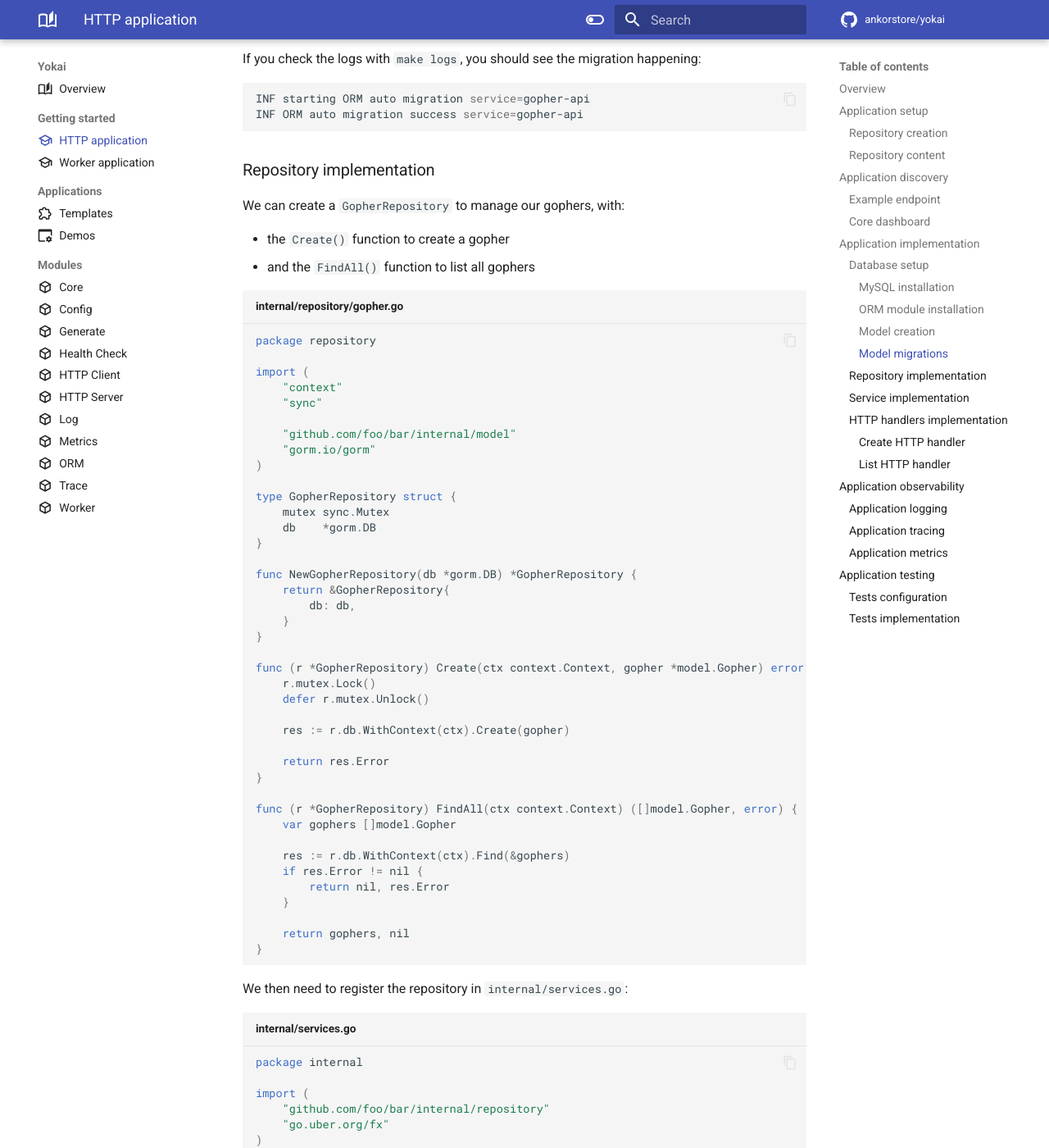
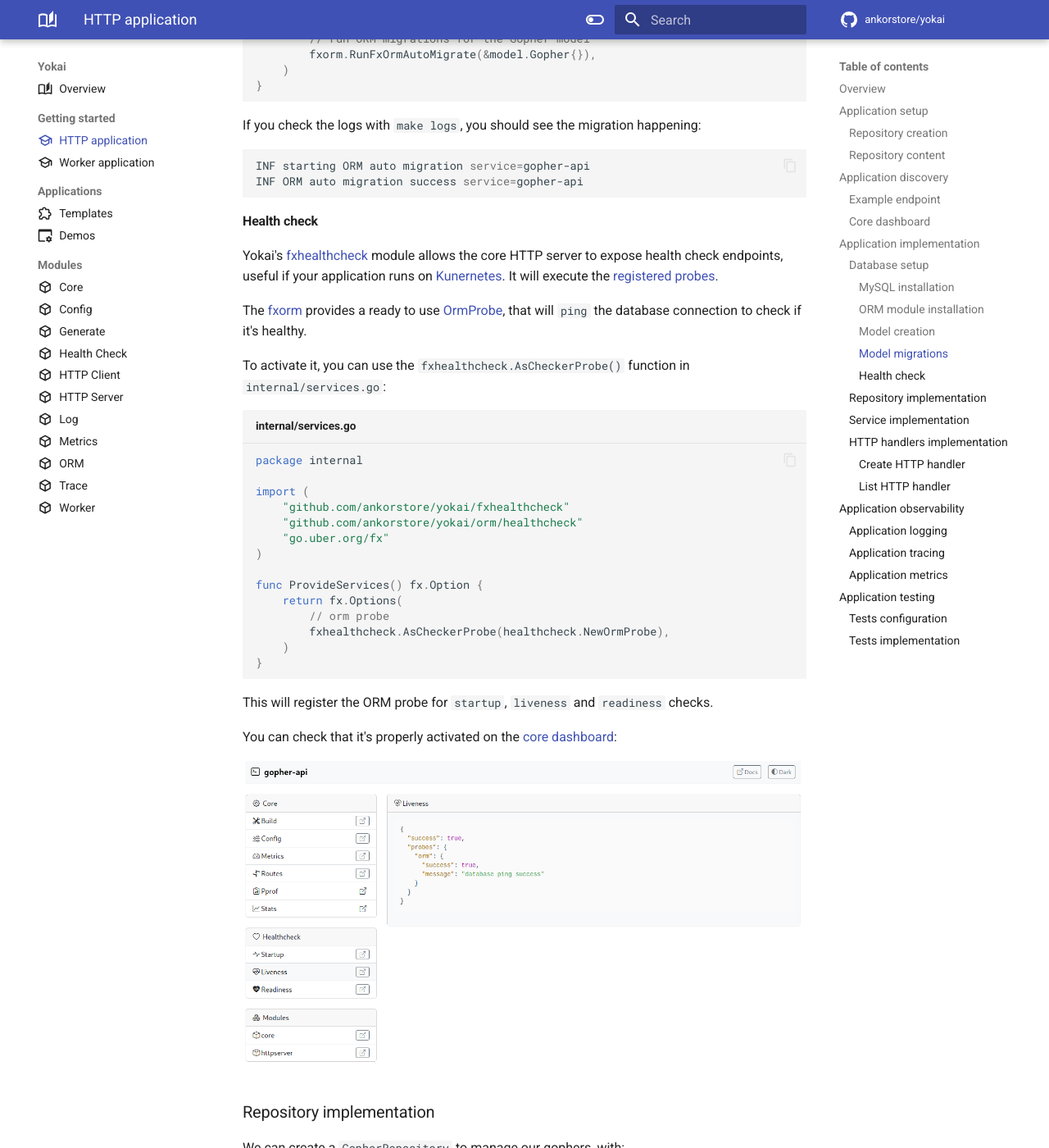
Before and after one commit to ankorstore/yokai, an MkDocs documentation site: the page built from docs/tutorials/http-application.md, in a window 1280 px wide and 1400 px high, scrolled down 6063 px. Shown: the whole window at 82% size. Built offline with MkDocs 1.6.1 and Material for MkDocs 9.7.7, drawn with Linux system fonts in a browser that asks for light colours; comment, search, counter and statistics services are not loaded; some of the changed text lies outside the part shown.

Commit message:
doc(main): Updated documentation (#78)

````diff
--- a/docs/tutorials/http-application.md
+++ b/docs/tutorials/http-application.md
@@ -159,7 +159,7 @@ networks:
 
 And the configuration in your `.env` file:
 
-```
+```env title=".env"
 APP_ENV=dev
 APP_DEBUG=true
 MYSQL_HOST=gohper-api-database
@@ -207,7 +207,7 @@ var Bootstrapper = fxcore.NewBootstrapper().WithOptions(
 
 You can then provide the module configuration:
 
-```yaml
+```yaml title="configs/config.yaml"
 modules:
   orm:
     driver: mysql
@@ -271,6 +271,38 @@ INF starting ORM auto migration service=gopher-api
 INF ORM auto migration success service=gopher-api
 ```
 
+#### Health check
+
+Yokai's [fxhealthcheck](../modules/fxhealthcheck.md) module allows the core HTTP server to expose health check endpoints, useful if your application runs on [Kunernetes](https://kubernetes.io/). It will execute the [registered probes](../modules/fxhealthcheck.md#usage).
+
+The [fxorm](../modules/fxorm.md#health-check) provides a ready to use [OrmProbe](https://github.com/ankorstore/yokai/blob/main/orm/healthcheck/probe.go), that will `ping` the database connection to check if it's healthy.
+
+To activate it, you can use the `fxhealthcheck.AsCheckerProbe()` function in `internal/services.go`:
+
+```go title="internal/services.go"
+package internal
+
+import (
+	"github.com/ankorstore/yokai/fxhealthcheck"
+	"github.com/ankorstore/yokai/orm/healthcheck"
+	"go.uber.org/fx"
+)
+
+func ProvideServices() fx.Option {
+	return fx.Options(
+		// orm probe
+		fxhealthcheck.AsCheckerProbe(healthcheck.NewOrmProbe),
+	)
+}
+```
+
+This will register the ORM probe for `startup`, `liveness` and `readiness` checks.
+
+You can check that it's properly activated on the [core dashboard](http://localhost:8081):
+
+![](../../assets/images/http-tutorial-core-hc-light.png#only-light)
+![](../../assets/images/http-tutorial-core-hc-dark.png#only-dark)
+
 ### Repository implementation
 
 We can create a `GopherRepository` to manage our gophers, with:
@@ -327,12 +359,17 @@ We then need to register the repository in `internal/services.go`:
 package internal
 
 import (
+	"github.com/ankorstore/yokai/fxhealthcheck"
+	"github.com/ankorstore/yokai/orm/healthcheck"
 	"github.com/foo/bar/internal/repository"
 	"go.uber.org/fx"
 )
 
 func ProvideServices() fx.Option {
 	return fx.Options(
+		// orm probe
+		fxhealthcheck.AsCheckerProbe(healthcheck.NewOrmProbe),
+		// services
 		fx.Provide(
 			// gophers repository
 			repository.NewGopherRepository,
@@ -385,6 +422,8 @@ We then need to register the service in `internal/services.go`:
 package internal
 
 import (
+	"github.com/ankorstore/yokai/fxhealthcheck"
+	"github.com/ankorstore/yokai/orm/healthcheck"
 	"github.com/foo/bar/internal/repository"
 	"github.com/foo/bar/internal/service"
 	"go.uber.org/fx"
@@ -392,6 +431,9 @@ import (
 
 func ProvideServices() fx.Option {
 	return fx.Options(
+		// orm probe
+		fxhealthcheck.AsCheckerProbe(healthcheck.NewOrmProbe),
+		// services
 		fx.Provide(
 			// gophers repository
 			repository.NewGopherRepository,
@@ -692,7 +734,7 @@ The [fxhttpserver](../modules/fxhttpserver.md#logging) module automatically inje
 
 First let's activate the [fxtrace](../modules/fxtrace.md#configuration) exporter to `stdout`:
 
-```yaml
+```yaml title="configs/config.yaml"
 modules:
   trace:
     processor: stdout
@@ -829,7 +871,9 @@ To collect this metric, we need to register it with `fxmetrics.AsMetricsCollecto
 package internal
 
 import (
+	"github.com/ankorstore/yokai/fxhealthcheck"
 	"github.com/ankorstore/yokai/fxmetrics"
+	"github.com/ankorstore/yokai/orm/healthcheck"
 	"github.com/foo/bar/internal/repository"
 	"github.com/foo/bar/internal/service"
 	"go.uber.org/fx"
@@ -837,6 +881,9 @@ import (
 
 func ProvideServices() fx.Option {
 	return fx.Options(
+		// orm probe
+		fxhealthcheck.AsCheckerProbe(healthcheck.NewOrmProbe),
+		// services
 		fx.Provide(
 			// gophers repository
 			repository.NewGopherRepository,
````
Also changed, not shown: other parts of docs/tutorials/http-application.md (+1 -1 lines), docs/assets/images/http-tutorial-core-hc-dark.png (added), docs/assets/images/http-tutorial-core-hc-light.png (added).
